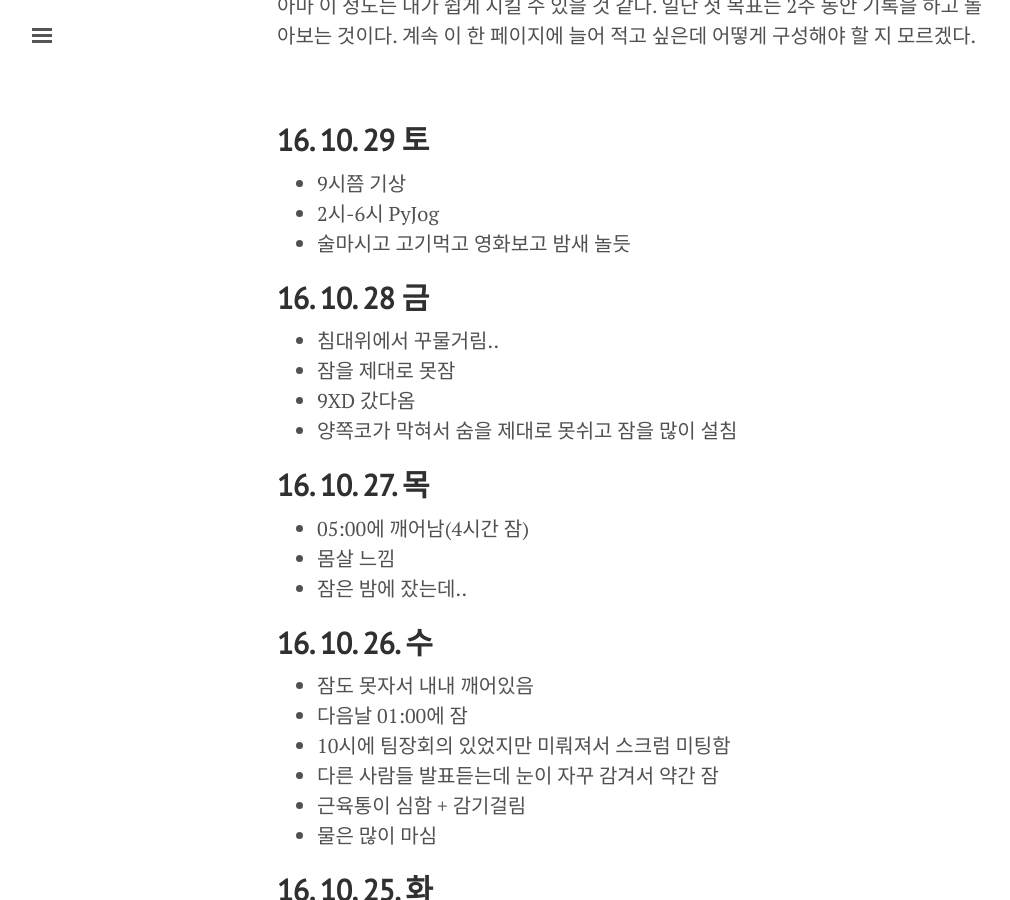
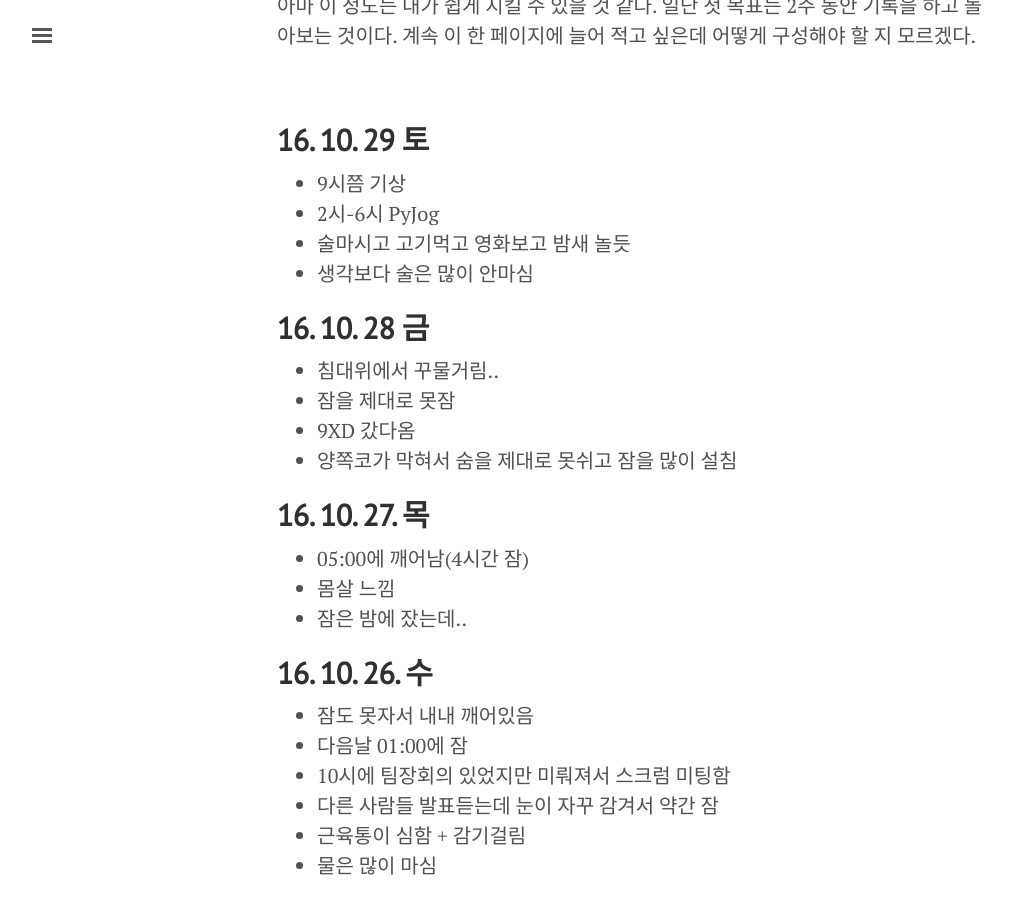
Before and after one commit to hyesun03/hyesun03.github.io, a Jekyll site: the page built from daily_check.md, in a window 1280 px wide and 900 px high, scrolled down 1331 px. Shown: the whole window, without its empty margins (3-1013 px from the left). Built offline with Jekyll 4.4.1, drawn with Linux system fonts in a browser that asks for light colours; comment, search, counter and statistics services are not loaded.

Commit message:
daily check

```diff
--- a/daily_check.md
+++ b/daily_check.md
@@ -39,6 +39,7 @@ title: Daily Check
 * 9시쯤 기상
 * 2시-6시 PyJog
 * 술마시고 고기먹고 영화보고 밤새 놀듯
+* 생각보다 술은 많이 안마심
 
 ## **16. 10. 28 금**
 * 침대위에서 꾸물거림..
```
